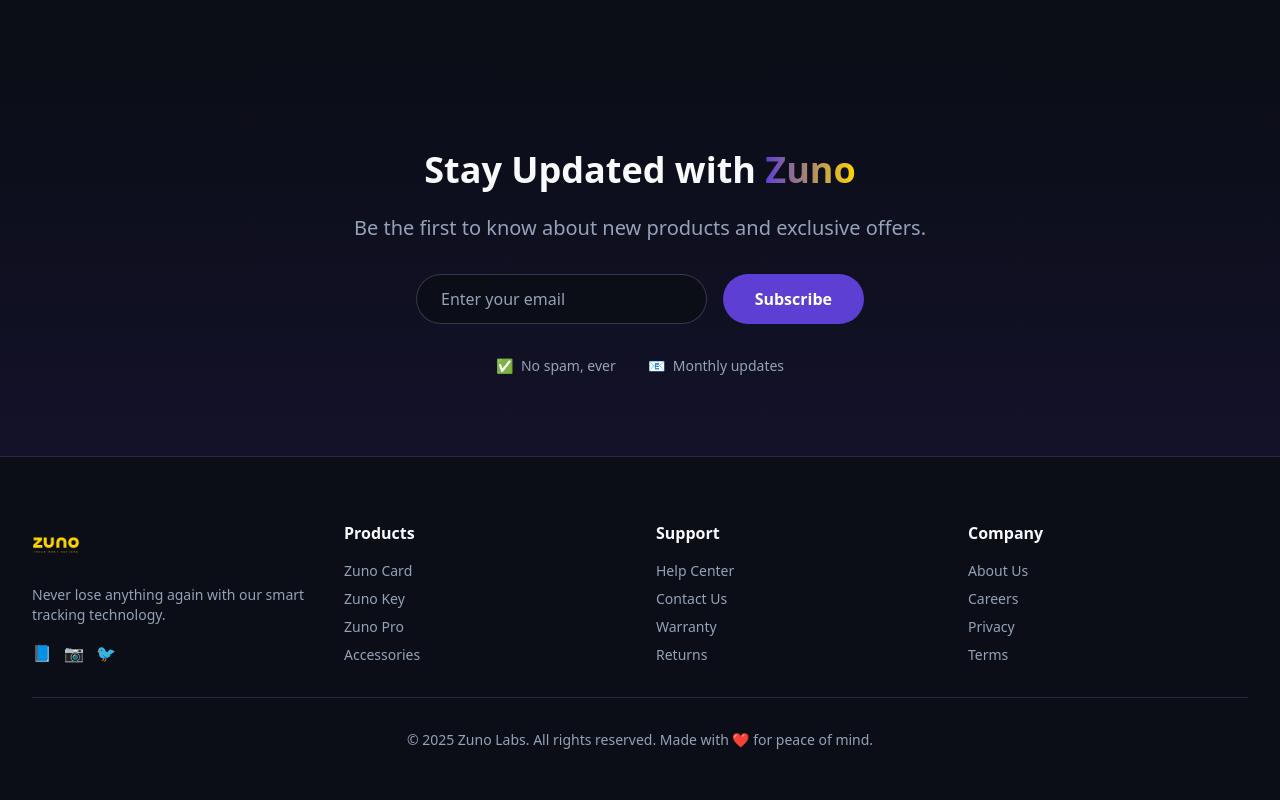
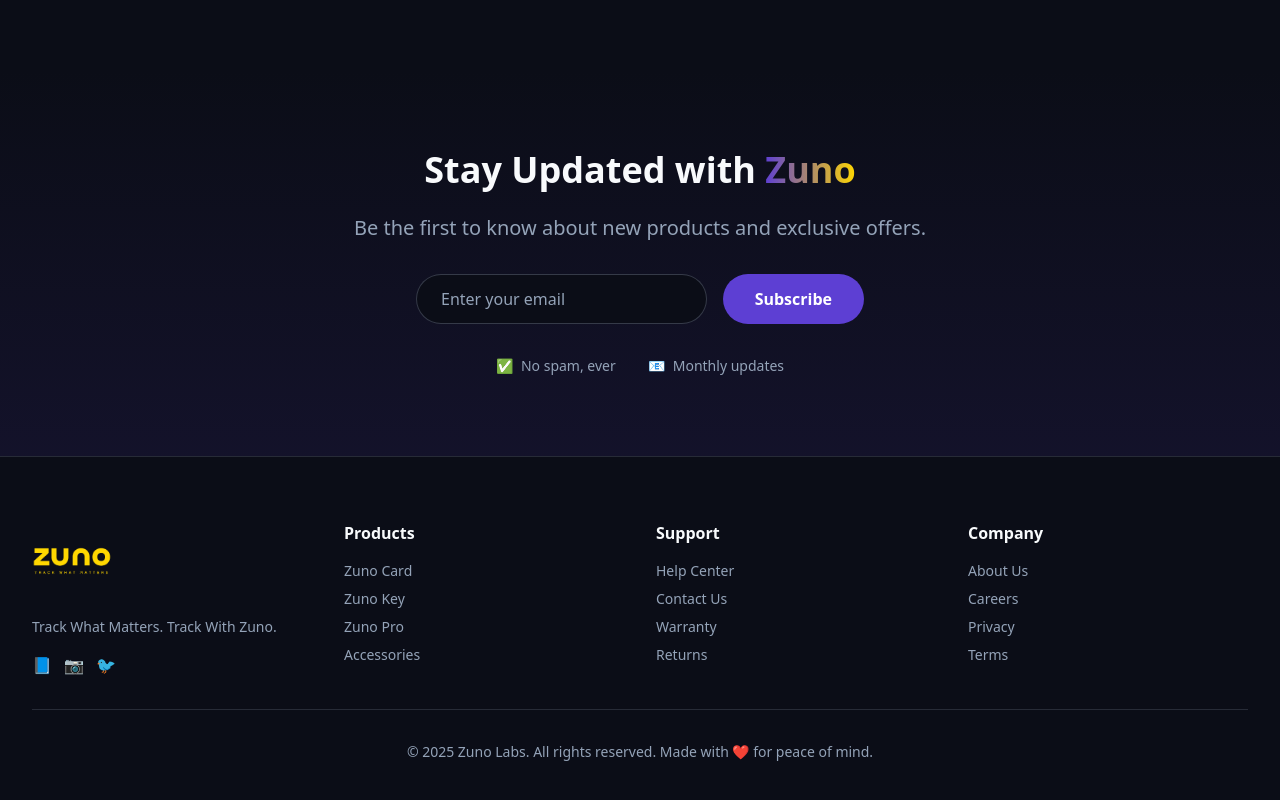
Before and after one commit to monikasaxena69-rgb/Tagz-headless-store, a Next.js app: page / in a window 1280 px wide. Shown: the part 2594-3394 px from the top of the page. Built offline with nearby package versions, Linux system fonts and the light colour scheme.

Commit message:
Update Footer.tsx

```diff
--- a/components/Footer.tsx
+++ b/components/Footer.tsx
@@ -9,11 +9,11 @@ export default function Footer() {
               <img
                 src="/logo.png"
                 alt="Zuno Logo"
-                className="w-12 h-12 object-contain"
+                className="w-20 h-20 object-contain"
               />
             </div>
             <p className="text-text-muted text-sm mb-4">
-              Never lose anything again with our smart tracking technology.
+              Track What Matters. Track With Zuno.
             </p>
             <div className="flex space-x-3">
               <a href="#" className="text-text-muted hover:text-highlight transition-colors">📘</a>
```
